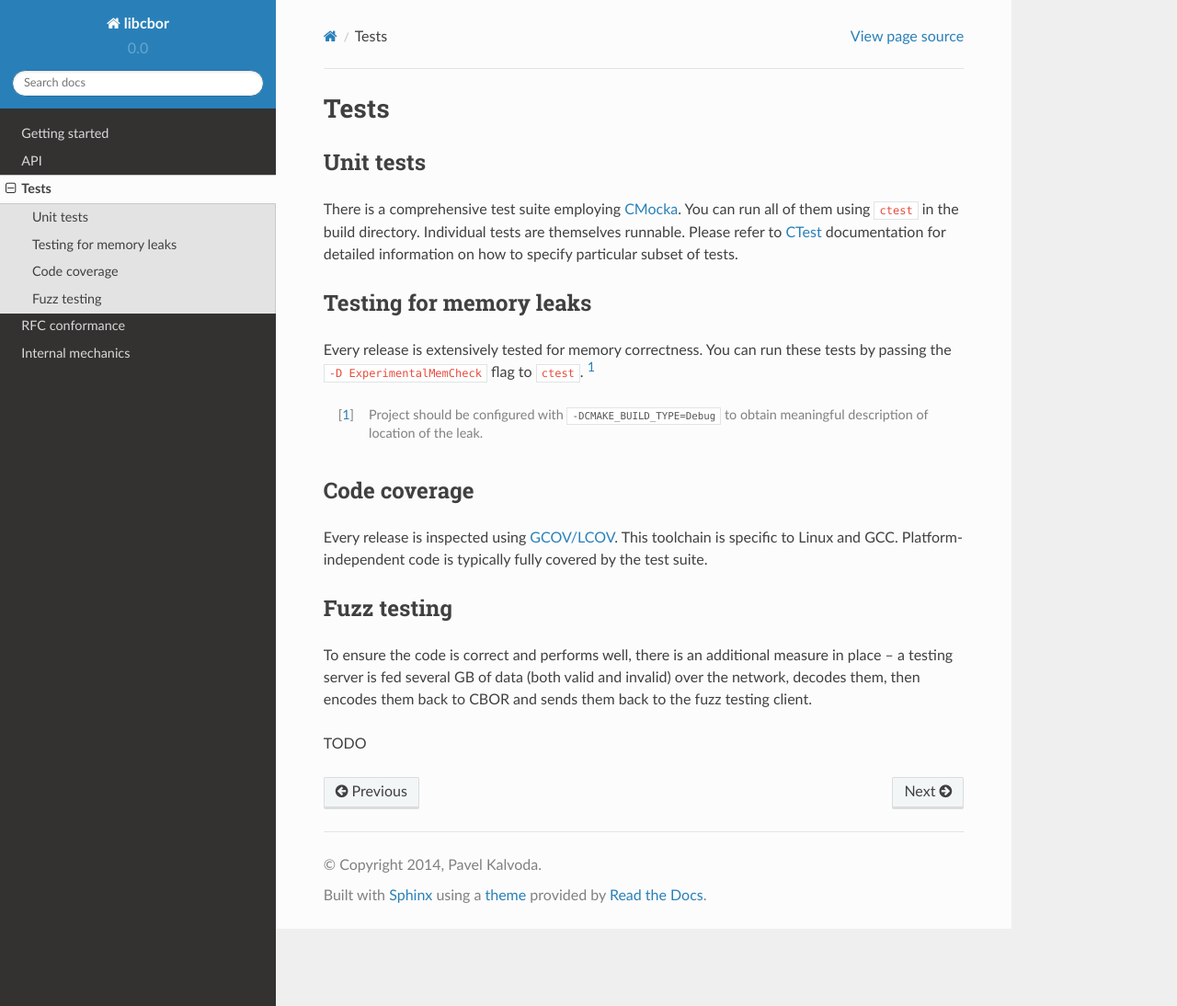
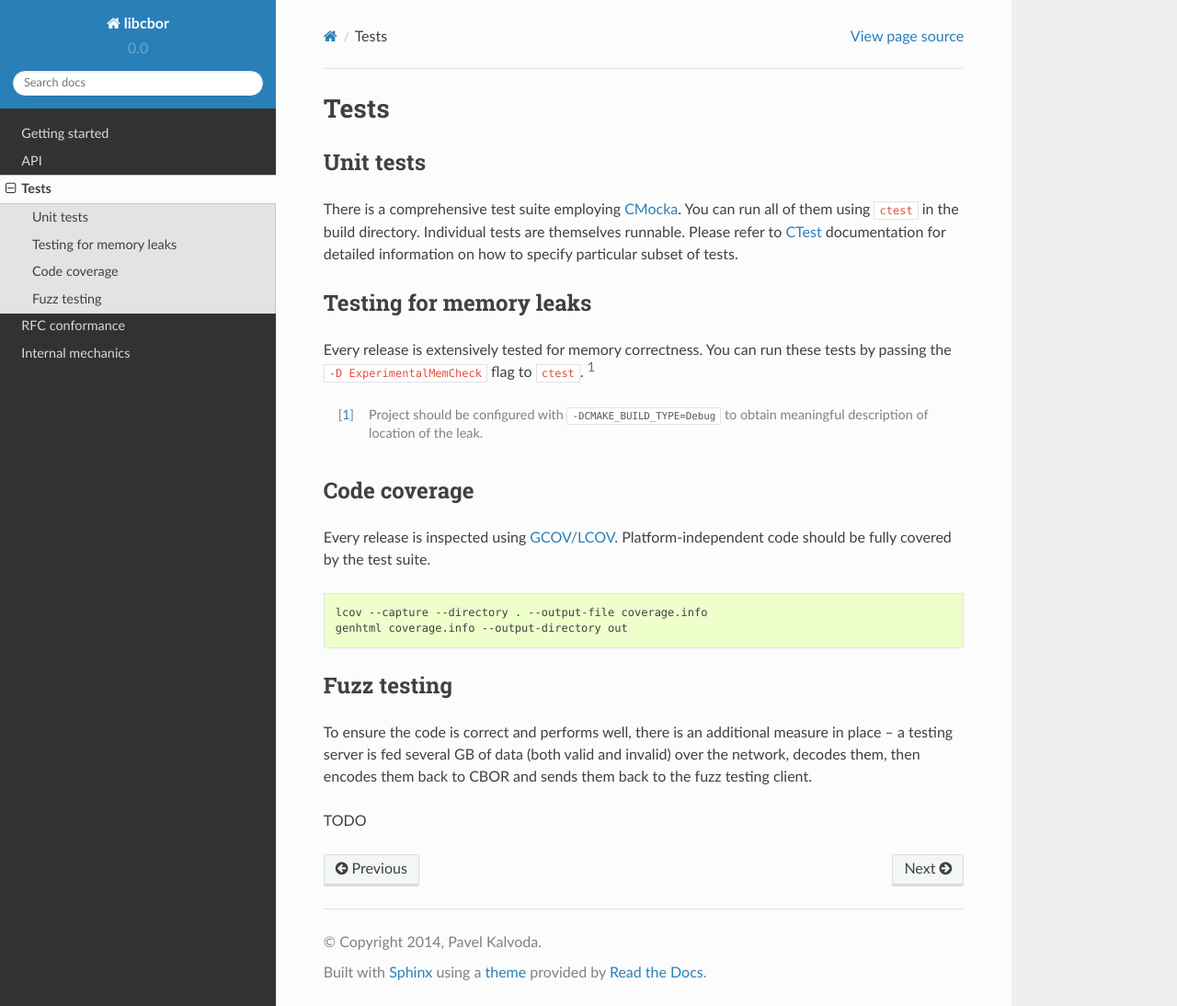
Before and after one commit to PJK/libcbor, a Sphinx documentation site: the page built from doc/source/tests.rst, in a window 1280 px wide and 1094 px high. Shown: the whole window at 92% size. Built offline with Sphinx 7.4.7 and the Read the Docs theme 2.0.0, drawn with Linux system fonts in a browser that asks for light colours.

Commit message:
Coverage docs update

```diff
--- a/doc/source/tests.rst
+++ b/doc/source/tests.rst
@@ -19,8 +19,13 @@ Every release is extensively tested for memory correctness. You can run these te
 Code coverage
 -------------------
 
-Every release is inspected using `GCOV/LCOV <http://ltp.sourceforge.net/coverage/lcov.php>`_. This toolchain is specific to Linux and GCC. Platform-independent code is typically fully covered by the test suite.
+Every release is inspected using `GCOV/LCOV <http://ltp.sourceforge.net/coverage/lcov.php>`_. Platform-independent code should be fully covered by the test suite.
 
+
+.. code-block:: bash
+
+  lcov --capture --directory . --output-file coverage.info
+  genhtml coverage.info --output-directory out
 
 Fuzz testing
 -----------------
```
